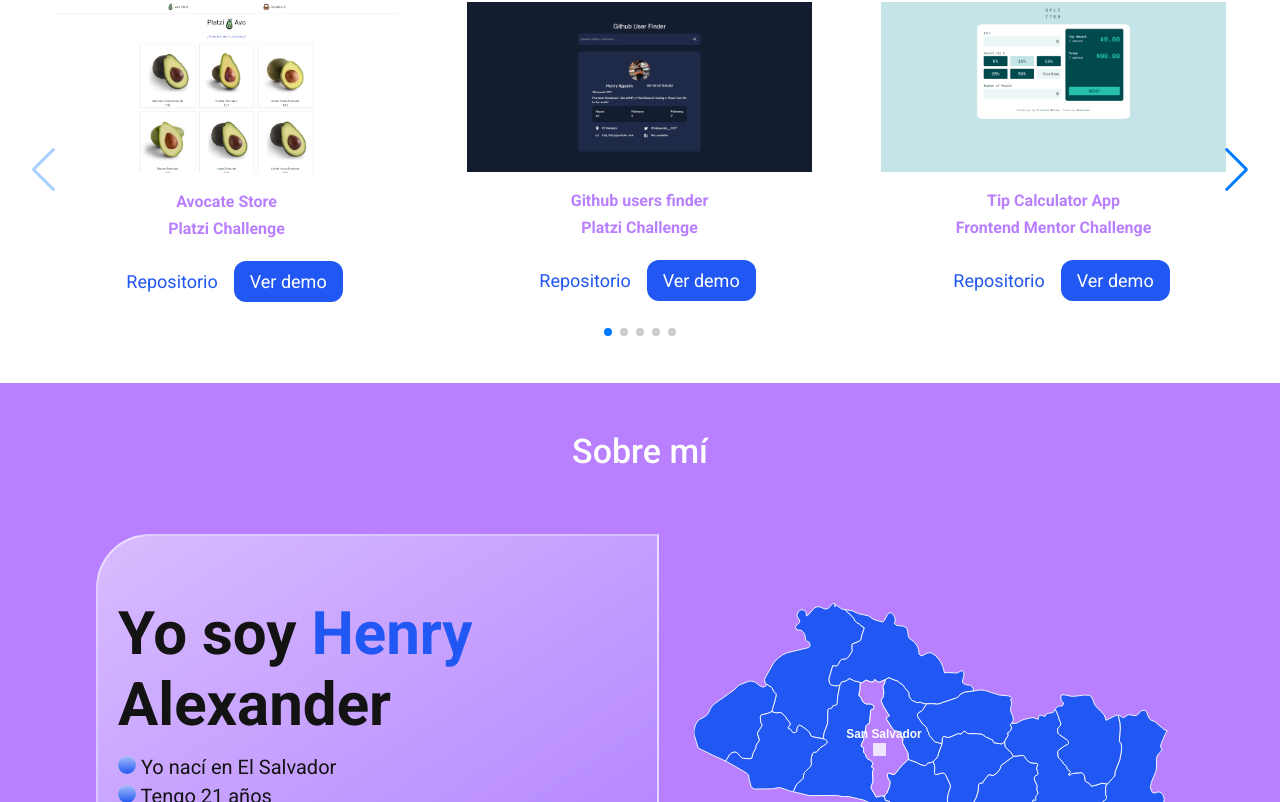
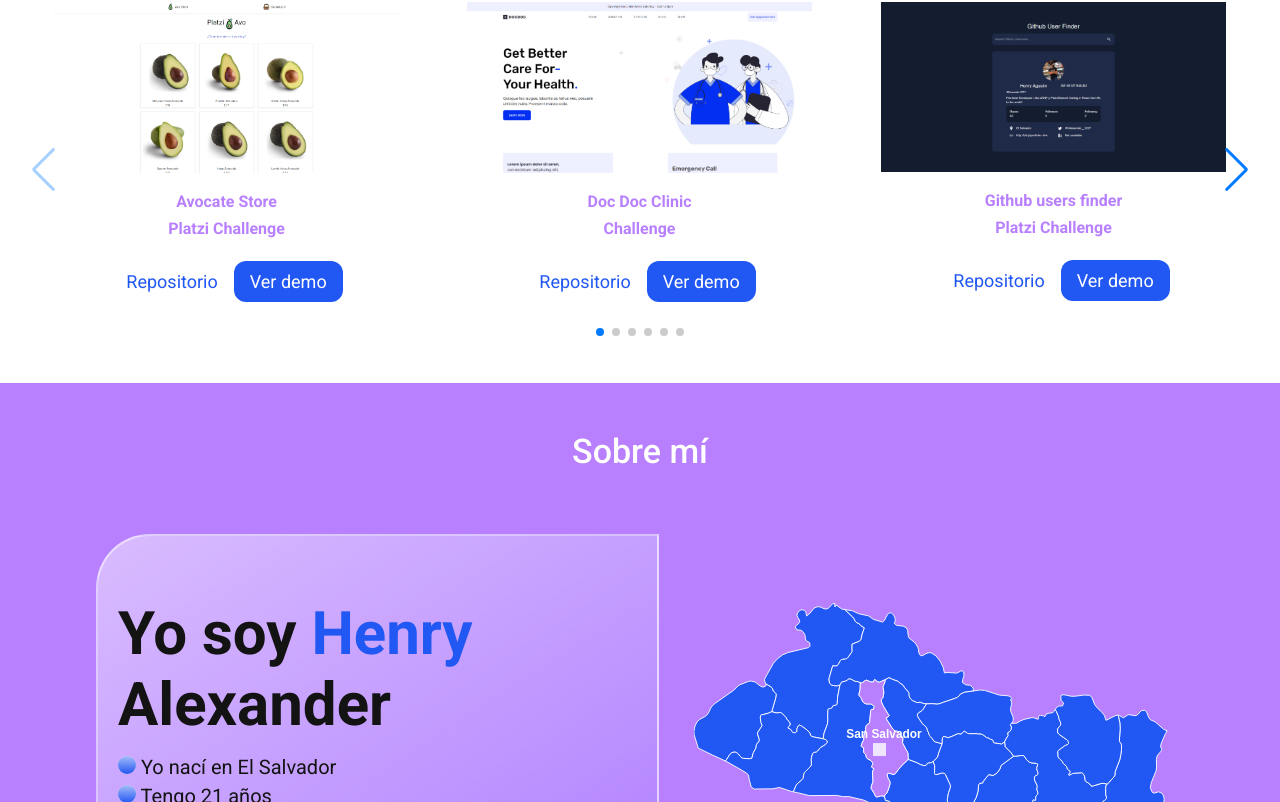
Before and after one commit to lexcode1227/portfolio-react, a React (Vite) app: page / in a window 1280 px wide. Shown: the part 1376-2178 px from the top of the page. Built offline with nearby package versions, Linux system fonts and the light colour scheme.

Commit message:
nuevo proyecto agregado - DocDoc Clinic

```diff
--- a/src/Components/Projects/index.jsx
+++ b/src/Components/Projects/index.jsx
@@ -3,6 +3,7 @@ import { styled } from 'styled-components'
 import { fontSizeSmTitle, fontSizeLgText, textColorRemark } from '../../constants'
 import { v4 as uuid } from 'uuid';
 import AvoShop from "../../assets/Avocate Shop _ platzi.png"
+import DocDocImg from "../../assets/DocDoc-Home.png"
 import AGAImg from "../../assets/Advice-Generator-App.png"
 import EncriptaImg from "../../assets/Encriptador-de-Texto.png"
 import GUSImg from "../../assets/Github-User-Finder.png"
@@ -48,6 +49,15 @@ const Projects = () => {
             url: AvoShop,
             repository: "https://github.com/lexcode1227/next-aguacates",
             demo: "https://next-aguacates.vercel.app/"
+        },
+        {
+            id: uuid(),
+            title: "Doc Doc Clinic",
+            subtitle: "Challenge",
+            description: "",
+            url: DocDocImg,
+            repository: "https://github.com/lexcode1227/docdoc-clinic",
+            demo: "https://docdoc-clinic.vercel.app/"
         },
         {
             id: uuid(),
```
Also changed, not shown: src/assets/DocDoc-Home.png (added).
